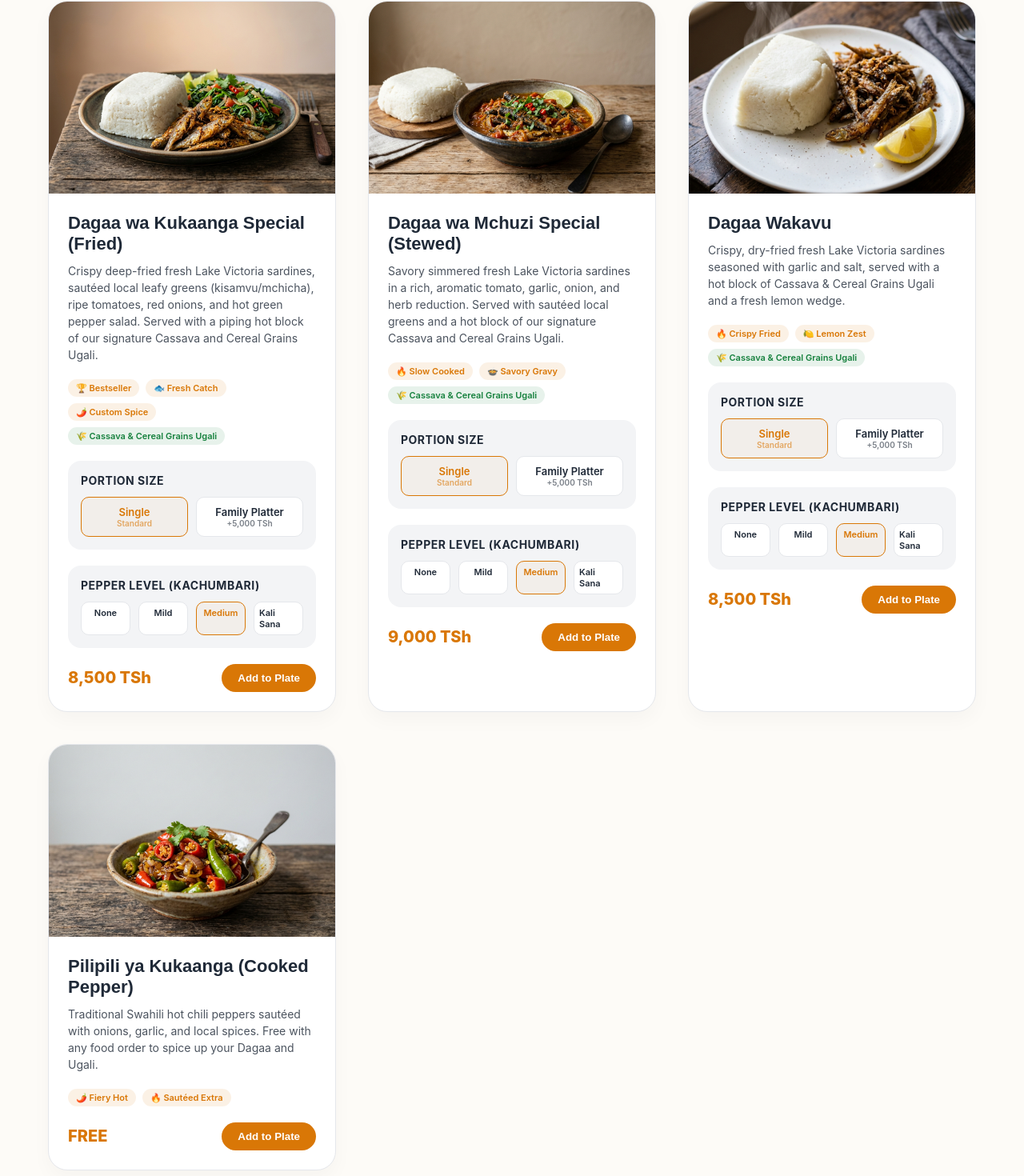
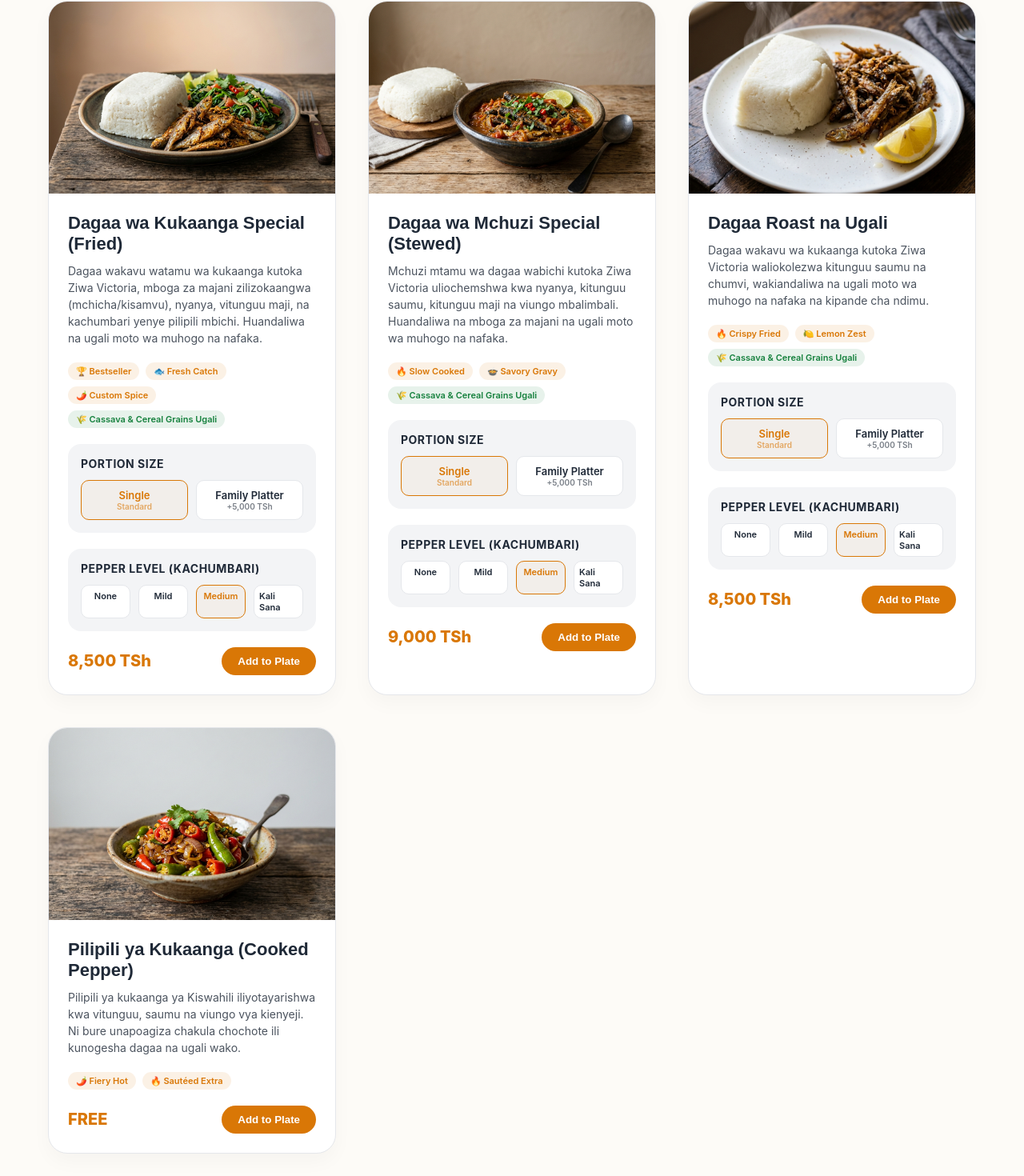
Before and after one commit to rolandlazaro16/ugalipoint, a Next.js app: page / in a window 1280 px wide. Shown: the part 939-2409 px from the top of the page at 80% size. Built offline with nearby package versions, Linux system fonts and the light colour scheme.

Commit message:
feat: change caption to Dagaa Roast na Ugali and translate descriptions to Kiswahili

```diff
--- a/src/app/page.tsx
+++ b/src/app/page.tsx
@@ -38,7 +38,7 @@ const MENU_ITEMS: MenuItem[] = [
   {
     id: "dagaa-fried",
     title: "Dagaa wa Kukaanga Special (Fried)",
-    description: "Crispy deep-fried fresh Lake Victoria sardines, sautéed local leafy greens (kisamvu/mchicha), ripe tomatoes, red onions, and hot green pepper salad. Served with a piping hot block of our signature Cassava and Cereal Grains Ugali.",
+    description: "Dagaa wakavu watamu wa kukaanga kutoka Ziwa Victoria, mboga za majani zilizokaangwa (mchicha/kisamvu), nyanya, vitunguu maji, na kachumbari yenye pilipili mbichi. Huandaliwa na ugali moto wa muhogo na nafaka.",
     basePrice: 8500,
     category: "dagaa",
     badges: ["🏆 Bestseller", "🐟 Fresh Catch", "🌶️ Custom Spice"],
@@ -49,7 +49,7 @@ const MENU_ITEMS: MenuItem[] = [
   {
     id: "dagaa-stewed",
     title: "Dagaa wa Mchuzi Special (Stewed)",
-    description: "Savory simmered fresh Lake Victoria sardines in a rich, aromatic tomato, garlic, onion, and herb reduction. Served with sautéed local greens and a hot block of our signature Cassava and Cereal Grains Ugali.",
+    description: "Mchuzi mtamu wa dagaa wabichi kutoka Ziwa Victoria uliochemshwa kwa nyanya, kitunguu saumu, kitunguu maji na viungo mbalimbali. Huandaliwa na mboga za majani na ugali moto wa muhogo na nafaka.",
     basePrice: 9000,
     category: "dagaa",
     badges: ["🔥 Slow Cooked", "🍲 Savory Gravy"],
@@ -59,8 +59,8 @@ const MENU_ITEMS: MenuItem[] = [
   },
   {
     id: "dagaa-roast",
-    title: "Dagaa Wakavu",
-    description: "Crispy, dry-fried fresh Lake Victoria sardines seasoned with garlic and salt, served with a hot block of Cassava & Cereal Grains Ugali and a fresh lemon wedge.",
+    title: "Dagaa Roast na Ugali",
+    description: "Dagaa wakavu wa kukaanga kutoka Ziwa Victoria waliokolezwa kitunguu saumu na chumvi, wakiandaliwa na ugali moto wa muhogo na nafaka na kipande cha ndimu.",
     basePrice: 8500,
     category: "dagaa",
     badges: ["🔥 Crispy Fried", "🍋 Lemon Zest"],
@@ -71,7 +71,7 @@ const MENU_ITEMS: MenuItem[] = [
   {
     id: "pilipili-kukaanga",
     title: "Pilipili ya Kukaanga (Cooked Pepper)",
-    description: "Traditional Swahili hot chili peppers sautéed with onions, garlic, and local spices. Free with any food order to spice up your Dagaa and Ugali.",
+    description: "Pilipili ya kukaanga ya Kiswahili iliyotayarishwa kwa vitunguu, saumu na viungo vya kienyeji. Ni bure unapoagiza chakula chochote ili kunogesha dagaa na ugali wako.",
     basePrice: 0,
     category: "sides",
     badges: ["🌶️ Fiery Hot", "🔥 Sautéed Extra"],
```
